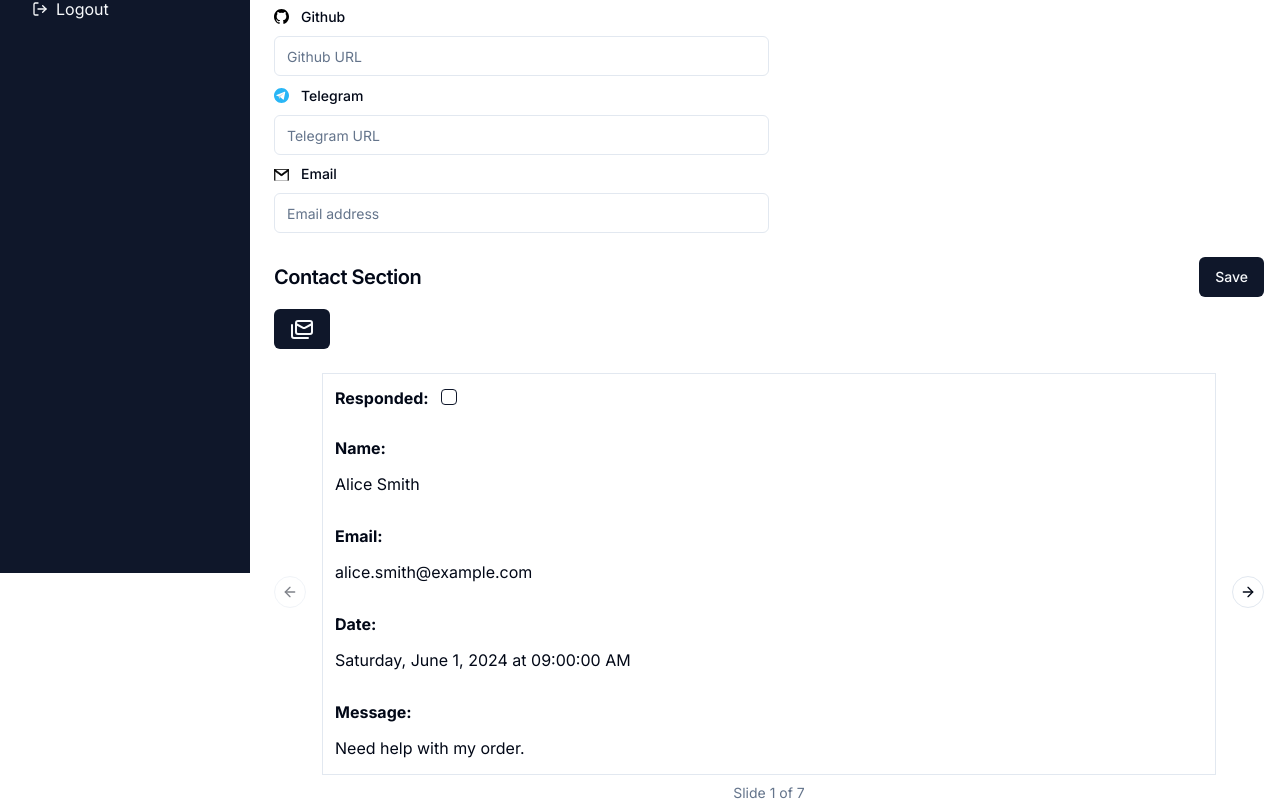
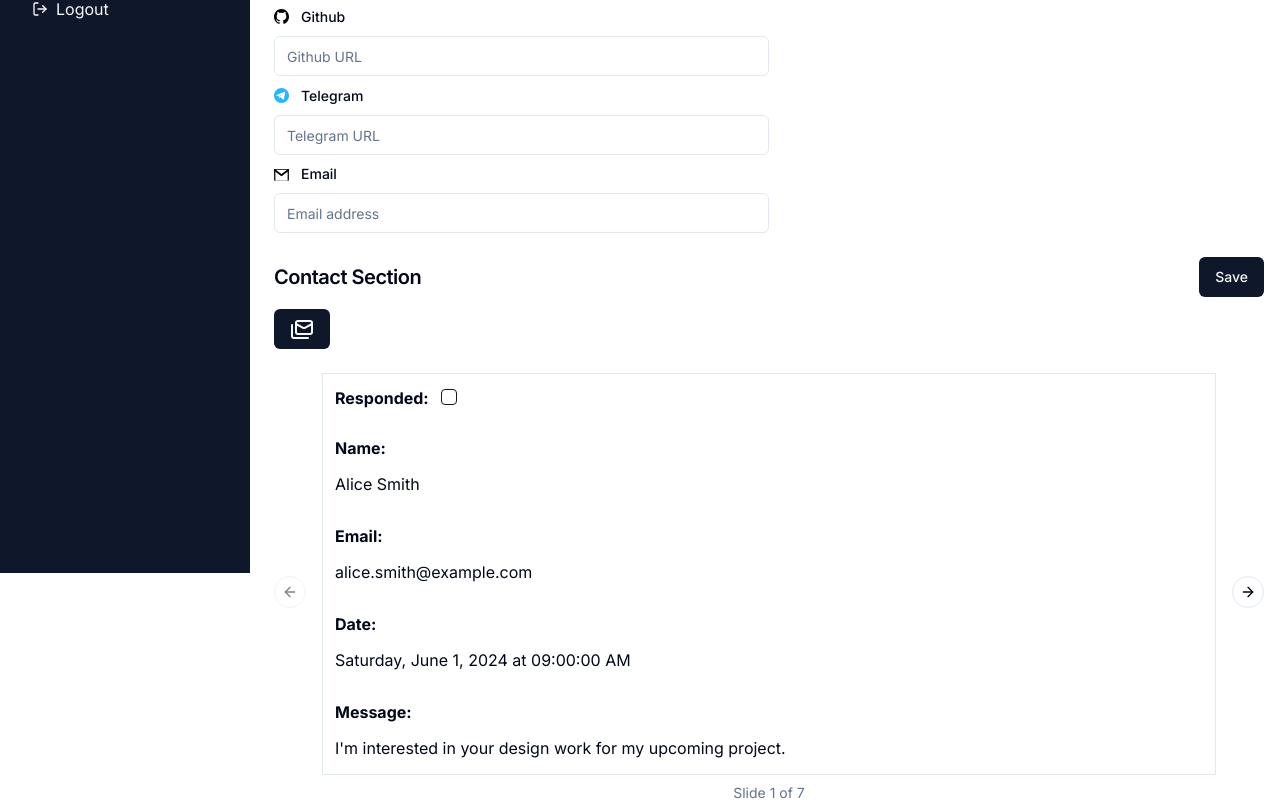
Before and after one commit to arshia-eskandari/portfolio, a Next.js app: page /admin/contact in a window 1280 px wide. Shown: the part 227-1038 px from the top of the page. Built offline with nearby package versions, Linux system fonts and the light colour scheme; no server answers; the database is empty.

Commit message:
changed mock data

```diff
--- a/src/data/mock.ts
+++ b/src/data/mock.ts
@@ -6,7 +6,7 @@ export const MOCK_CONTACTS: Contact[] = [
     firstName: "Alice",
     lastName: "Smith",
     email: "alice.smith@example.com",
-    message: "Need help with my order.",
+    message: "I'm interested in your design work for my upcoming project.",
     status: Status.PENDING,
     createdAt: new Date("2024-06-01T09:00:00"),
   },
@@ -15,7 +15,7 @@ export const MOCK_CONTACTS: Contact[] = [
     firstName: "Bob",
     lastName: "Johnson",
     email: "bob.johnson@example.com",
-    message: "Thank you for the update.",
+    message: "Can we discuss your rates for freelance development?",
     status: Status.RESPONDED,
     createdAt: new Date("2024-06-01T10:00:00"),
   },
@@ -24,7 +24,8 @@ export const MOCK_CONTACTS: Contact[] = [
     firstName: "Carol",
     lastName: "Taylor",
     email: "carol.taylor@example.com",
-    message: "When will my product ship?",
+    message:
+      "Your portfolio is impressive! Are you available for a consultation next week?",
     status: Status.PENDING,
     createdAt: new Date("2024-06-01T11:00:00"),
   },
@@ -33,7 +34,8 @@ export const MOCK_CONTACTS: Contact[] = [
     firstName: "David",
     lastName: "Brown",
     email: "david.brown@example.com",
-    message: "Issue with billing.",
+    message:
+      "I have a few questions about the technologies you use in your projects.",
     status: Status.RESPONDED,
     createdAt: new Date("2024-06-02T09:00:00"),
   },
@@ -42,7 +44,7 @@ export const MOCK_CONTACTS: Contact[] = [
     firstName: "Eve",
     lastName: "Davis",
     email: "eve.davis@example.com",
-    message: "Can I change my order?",
+    message: "Could you provide more examples of your previous work?",
     status: Status.PENDING,
     createdAt: new Date("2024-06-02T10:00:00"),
   },
@@ -51,7 +53,7 @@ export const MOCK_CONTACTS: Contact[] = [
     firstName: "Frank",
     lastName: "Miller",
     email: "frank.miller@example.com",
-    message: "Looking for a refund.",
+    message: "Are you open to collaborations with other creatives?",
     status: Status.PENDING,
     createdAt: new Date("2024-06-02T11:00:00"),
   },
@@ -60,7 +62,8 @@ export const MOCK_CONTACTS: Contact[] = [
     firstName: "Grace",
     lastName: "Wilson",
     email: "grace.wilson@example.com",
-    message: "Received the wrong item.",
+    message:
+      "I saw your presentation at the conference. Could we discuss potential partnership opportunities?",
     status: Status.PENDING,
     createdAt: new Date("2024-06-03T09:00:00"),
   },
```
